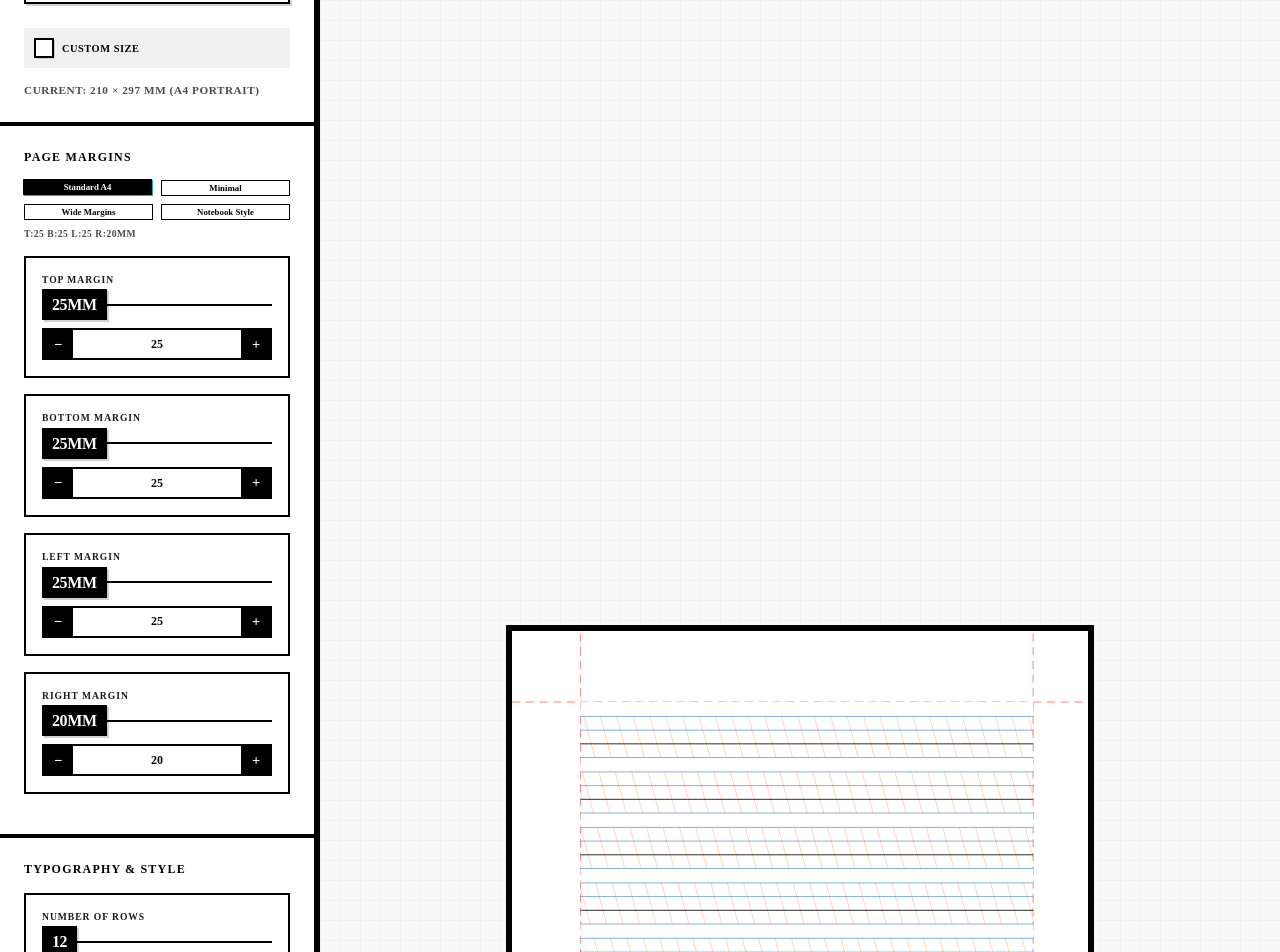
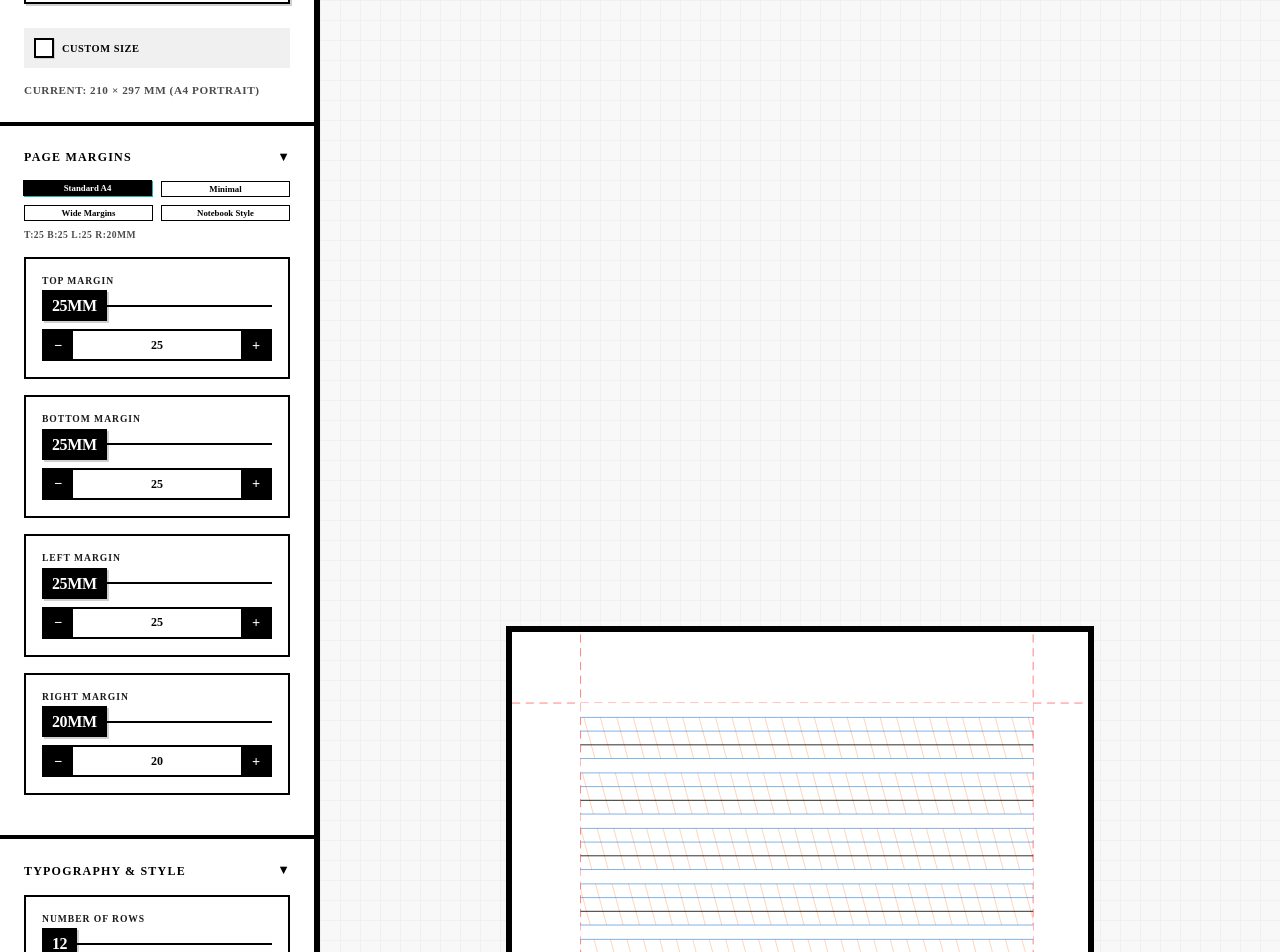
Before and after one commit to mikeyokei/Drawing-Sheet, a React (Create React App) app: page / in a window 1280 px wide. Shown: the part 260-1212 px from the top of the page. Built offline with nearby package versions, Linux system fonts and the light colour scheme; a web font is replaced by a local one.

Commit message:
collapsable

```diff
--- a/src/App.js
+++ b/src/App.js
@@ -11,6 +11,12 @@ const HandwritingTemplateGenerator = () => {
   // State for mobile responsive behavior
   const [isMobile, setIsMobile] = useState(window.innerWidth <= 480);
   const [isPanelCollapsed, setIsPanelCollapsed] = useState(false);
+
+  // State for section collapsing
+  const [sectionsCollapsed, setSectionsCollapsed] = useState({
+    margins: false,
+    typography: false
+  });
 
   // State for page settings
   const [pageSettings, setPageSettings] = useState({
@@ -126,6 +132,14 @@ const HandwritingTemplateGenerator = () => {
       marginBottom: preset.bottom,
       marginLeft: preset.left,
       marginRight: preset.right
+    }));
+  };
+
+  // Toggle section collapse
+  const toggleSectionCollapse = (sectionName) => {
+    setSectionsCollapsed(prev => ({
+      ...prev,
+      [sectionName]: !prev[sectionName]
     }));
   };
 
@@ -737,8 +751,29 @@ const HandwritingTemplateGenerator = () => {
 
         {/* Margin Presets */}
         <div className="brutalist-section">
-          <h3 className="brutalist-section-title">Page Margins</h3>
+          <div
+            onClick={() => toggleSectionCollapse('margins')}
+            style={{
+              display: 'flex',
+              justifyContent: 'space-between',
+              alignItems: 'center',
+              cursor: 'pointer',
+              marginBottom: sectionsCollapsed.margins ? 0 : 'var(--space-md)'
+            }}
+          >
+            <h3 className="brutalist-section-title" style={{ margin: 0 }}>Page Margins</h3>
+            <span style={{
+              fontSize: '0.8rem',
+              fontWeight: 'bold',
+              transform: sectionsCollapsed.margins ? 'rotate(-90deg)' : 'rotate(0deg)',
+              transition: 'transform 0.2s ease'
+            }}>
+              ▼
+            </span>
+          </div>
 
+          {!sectionsCollapsed.margins && (
+            <div>
               <div className="brutalist-preset-grid">
                 {Object.entries(marginPresets).map(([key, preset]) => (
                   <button
@@ -806,11 +841,34 @@ const HandwritingTemplateGenerator = () => {
                 </div>
               </div>
             </div>
+          )}
+        </div>
 
         {/* Typography & Style Controls */}
         <div className="brutalist-section">
-          <h3 className="brutalist-section-title">Typography & Style</h3>
+          <div
+            onClick={() => toggleSectionCollapse('typography')}
+            style={{
+              display: 'flex',
+              justifyContent: 'space-between',
+              alignItems: 'center',
+              cursor: 'pointer',
+              marginBottom: sectionsCollapsed.typography ? 0 : 'var(--space-md)'
+            }}
+          >
+            <h3 className="brutalist-section-title" style={{ margin: 0 }}>Typography & Style</h3>
+            <span style={{
+              fontSize: '0.8rem',
+              fontWeight: 'bold',
+              transform: sectionsCollapsed.typography ? 'rotate(-90deg)' : 'rotate(0deg)',
+              transition: 'transform 0.2s ease'
+            }}>
+              ▼
+            </span>
+          </div>
 
+          {!sectionsCollapsed.typography && (
+            <div>
               {/* Compact dual steppers */}
               <div className="brutalist-dual-stepper">
                 <BrutalistStepper
@@ -877,6 +935,8 @@ const HandwritingTemplateGenerator = () => {
                   unit="mm"
                 />
               </div>
+            </div>
+          )}
         </div>
 
         {/* Guide Lines */}
```
Lines whose indentation alone changed are shown as unchanged.
